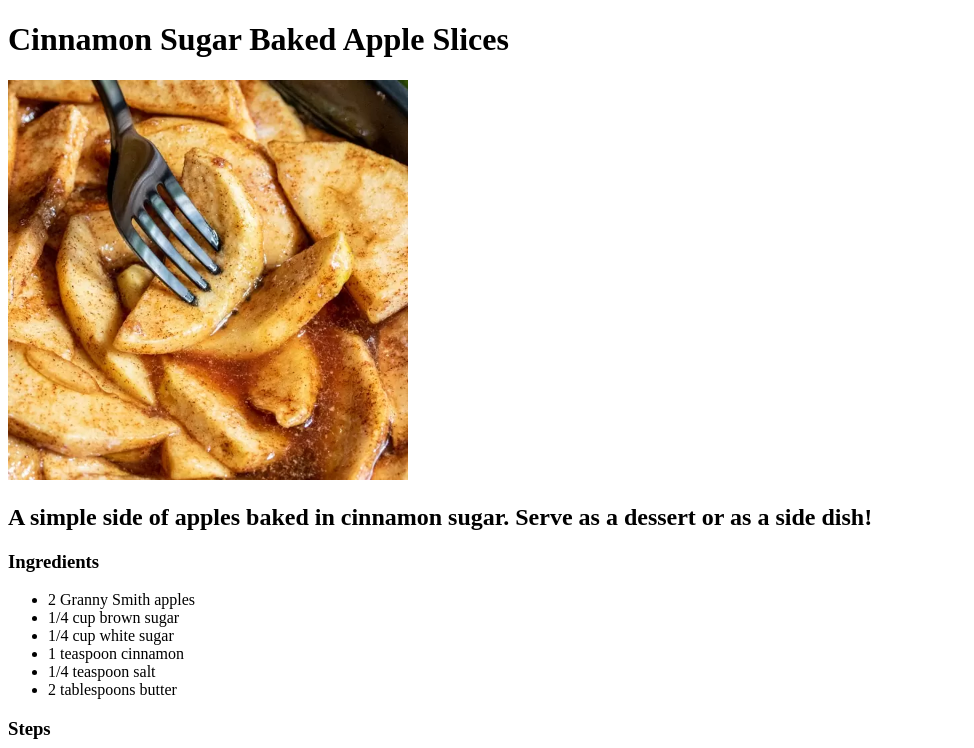
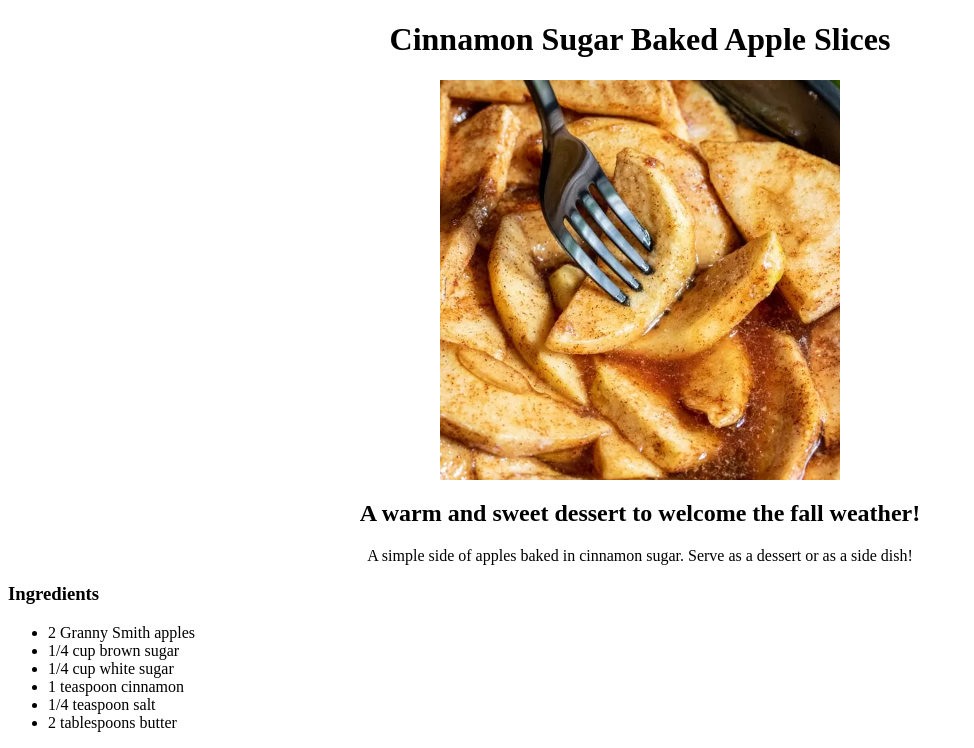
Before and after one commit to stanley-liu/odin-recipes, a plain HTML site: page recipes/apples.html in a window 1280 px wide. Shown: the top 748 px of the page, without its empty margins (0-974 px from the left). Drawn offline with Linux system fonts and the light colour scheme.

Commit message:
Add stylesheet, initial framework of centered introductions

```diff
--- a/recipes/apples.html
+++ b/recipes/apples.html
@@ -3,12 +3,16 @@
     <head>
         <meta charset="utf-8">
         <title>Cinnamon Sugar Baked Apple Slices</title>
+        <link rel="stylesheet" href="../styles.css">
     </head>
 
     <body>
-        <h1>Cinnamon Sugar Baked Apple Slices</h1>
-        <img src="../images/apples.webp" alt="Image of Baked Apple Slices" width=400px>
-        <h2>A simple side of apples baked in cinnamon sugar. Serve as a dessert or as a side dish!</h2>
+        <div class="introduction">
+            <h1>Cinnamon Sugar Baked Apple Slices</h1>
+            <img src="../images/apples.webp" class="recipeimg" alt="Image of Baked Apple Slices" width=400px>
+            <h2>A warm and sweet dessert to welcome the fall weather!</h2>
+            <p>A simple side of apples baked in cinnamon sugar. Serve as a dessert or as a side dish!</p>
+        </div>
         <h3>Ingredients</h3>
         <ul>
             <li>2 Granny Smith apples</li>
--- /dev/null
+++ b/styles.css
@@ -0,0 +1,9 @@
+.introduction {
+    text-align: center;
+}
+
+.recipeimg {
+    display: block;
+    margin-left: auto;
+    margin-right: auto;
+}
```
Also changed, not shown: index.html (+3 -0 lines), recipes/peachcobbler.html (+7 -4 lines), recipes/wings.html (+7 -4 lines).
